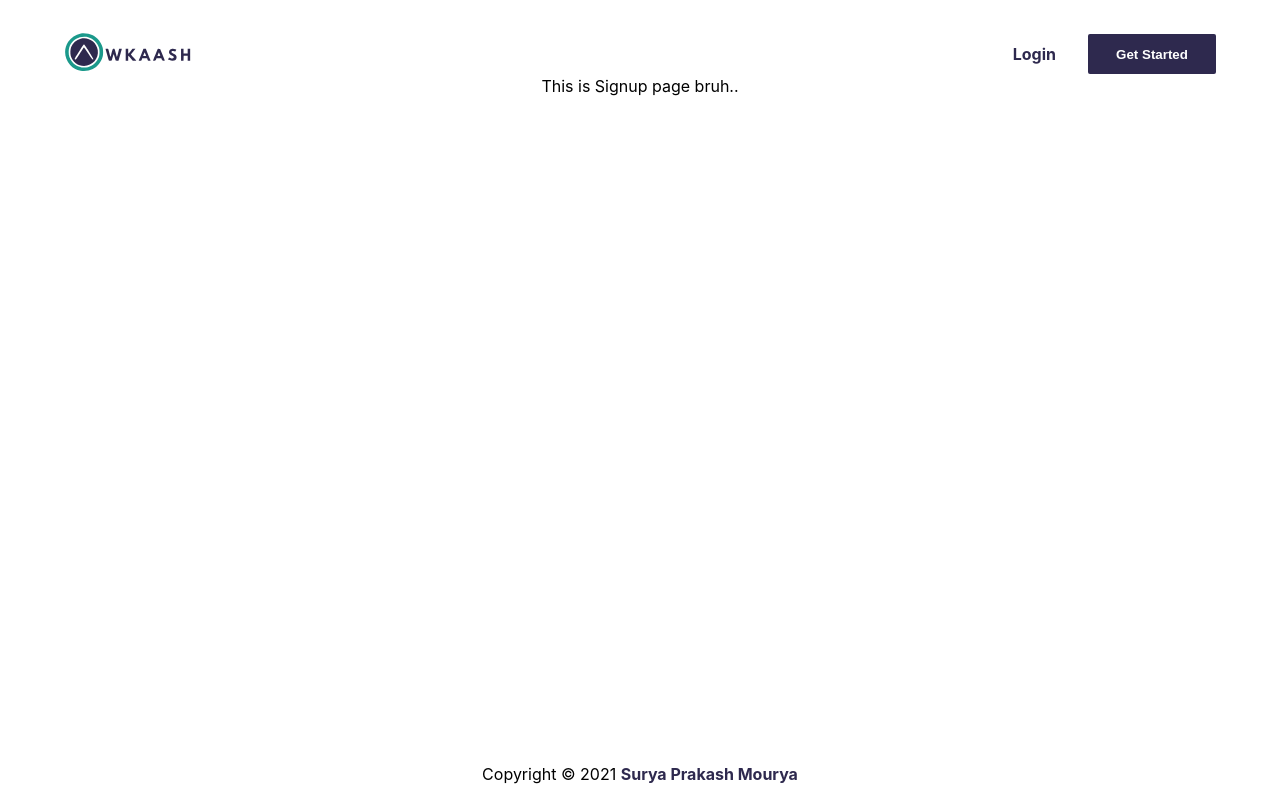
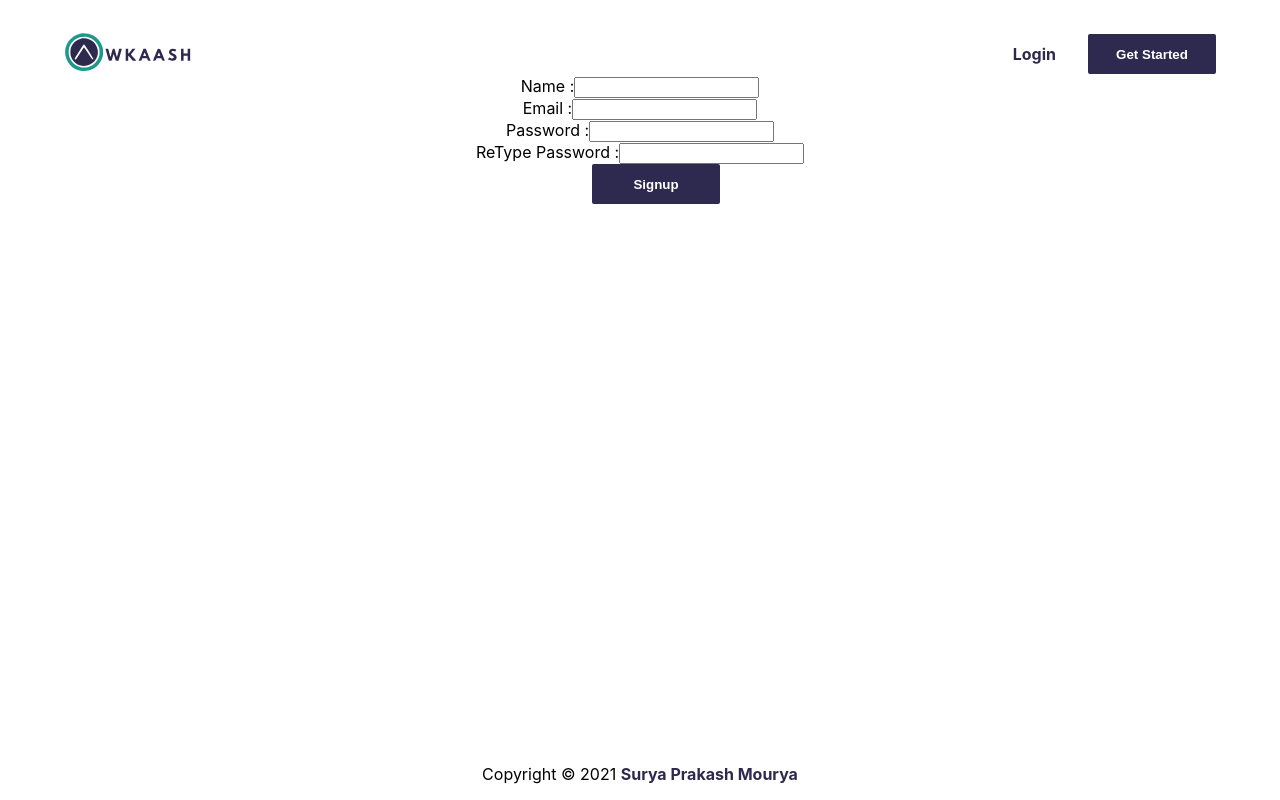
Before and after one commit to mauryahdx/Awkaash, a React (Create React App) app in the folder awkaash-frontend/: page /signup in a window 1280 px wide. Built offline with nearby package versions, Linux system fonts and the light colour scheme.

Commit message:
new components added

```diff
--- a/awkaash-frontend/src/components/Navigation.jsx
+++ b/awkaash-frontend/src/components/Navigation.jsx
@@ -9,7 +9,6 @@ const Navigation = () => {
             <div className=" flex">
               <Link to="/login"><a>Login</a></Link>
               <Link to="/signup"><button>Get Started</button></Link>
-
             </div>
         </nav>
     )
--- a/awkaash-frontend/src/pages/Login.jsx
+++ b/awkaash-frontend/src/pages/Login.jsx
@@ -3,7 +3,19 @@
 const Login = () => {
     return (
         <div>
-            This is Login Page Bro
+            <form action="submit" method="post">
+                <div>
+                <label htmlFor="username">Username :</label>
+                <input type="text" name="username"/><br />
+                </div>
+                <div>
+                <label htmlFor="pass">Password :</label>
+                <input type="password" name="pass"/><br />
+                </div>
+
+
+                <button>Login</button>
+            </form>
         </div>
     )
 }
--- a/awkaash-frontend/src/pages/SignUp.jsx
+++ b/awkaash-frontend/src/pages/SignUp.jsx
@@ -3,7 +3,27 @@
 const SignUp = () => {
     return (
         <div>
-            This is Signup page  bruh..
+            <form action="submit" method="post">
+                <div>
+                <label htmlFor="name">Name :</label>
+                <input type="text" name="name"/><br />
+                </div>
+                <div>
+                <label htmlFor="email">Email :</label>
+                <input type="text" name="email"/><br />
+                </div>
+                <div>
+                <label htmlFor="pass">Password :</label>
+                <input type="password" name="pass"/><br />
+                </div>
+                <div>
+                <label htmlFor="repass">ReType Password :</label>
+                <input type="password" name="repass"/><br />
+                </div>
+
+
+                <button>Signup</button>
+            </form>
         </div>
     )
 }
```
Also changed, not shown: 1 other file (tests, documents, lock files or other folders).
